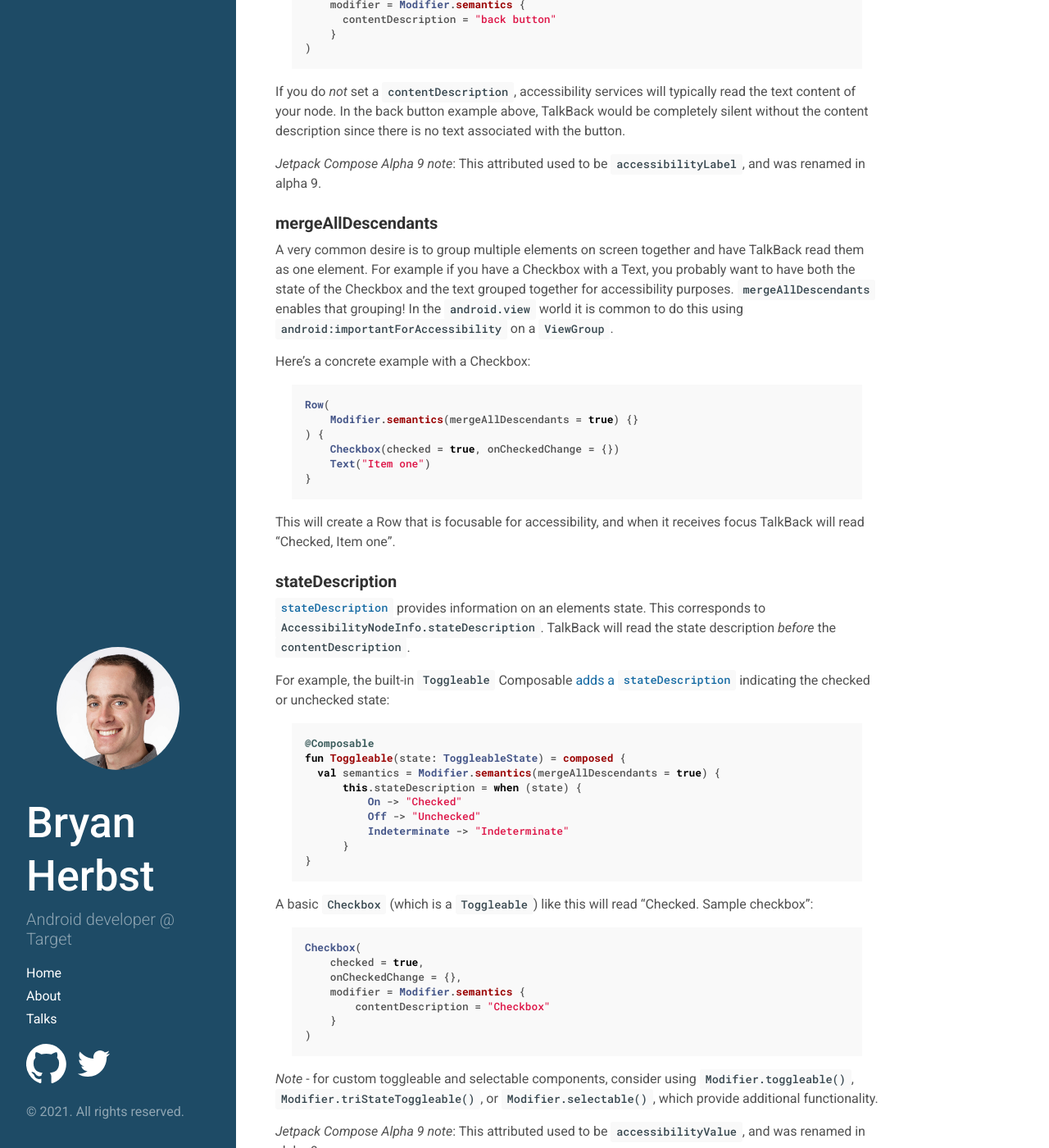
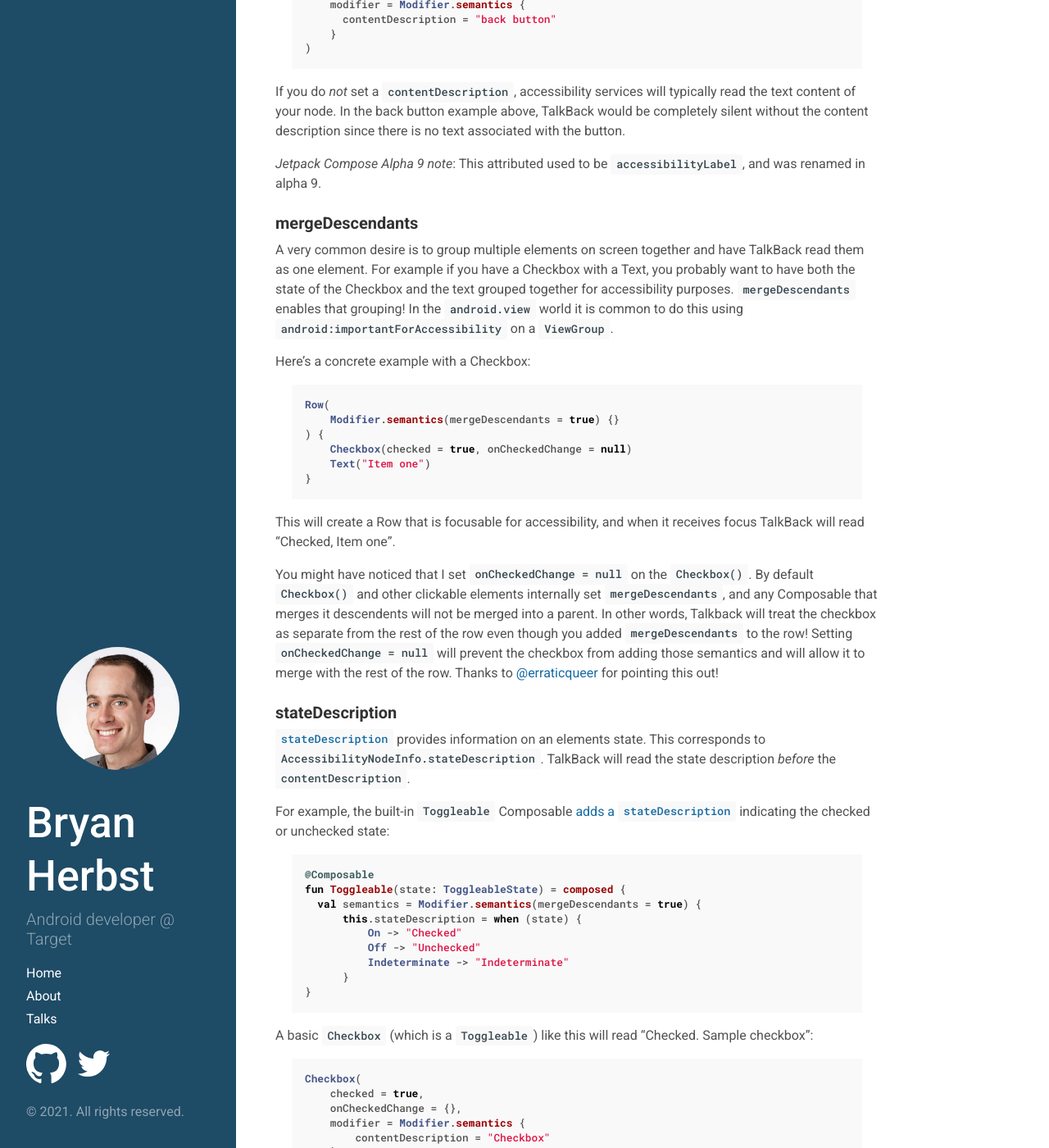
Before and after one commit to bherbst/bryanherbst.com, a Jekyll site: the page built from _posts/2020-11-03-compose-semantics-talkback.md, in a window 1280 px wide and 1400 px high, scrolled down 1580 px. Shown: the whole window at 82% size. Built offline with Jekyll 4.4.1, drawn with Linux system fonts in a browser that asks for light colours; some of the changed text lies outside the part shown.

Commit message:
Update accessibility posts to reflect some API changes

```diff
--- a/_posts/2020-11-03-compose-semantics-talkback.md
+++ b/_posts/2020-11-03-compose-semantics-talkback.md
@@ -51,21 +51,23 @@ If you do _not_ set a `contentDescription`, accessibility services will typicall
 
 *Jetpack Compose Alpha 9 note*: This attributed used to be `accessibilityLabel`, and was renamed in alpha 9.
 
-### mergeAllDescendants
-A very common desire is to group multiple elements on screen together and have TalkBack read them as one element. For example if you have a Checkbox with a Text, you probably want to have both the state of the Checkbox and the text grouped together for accessibility purposes. `mergeAllDescendants` enables that grouping! In the `android.view` world it is common to do this using `android:importantForAccessibility` on a `ViewGroup`.
+### mergeDescendants
+A very common desire is to group multiple elements on screen together and have TalkBack read them as one element. For example if you have a Checkbox with a Text, you probably want to have both the state of the Checkbox and the text grouped together for accessibility purposes. `mergeDescendants` enables that grouping! In the `android.view` world it is common to do this using `android:importantForAccessibility` on a `ViewGroup`.
 
 Here's a concrete example with a Checkbox:
 
 {% highlight kotlin %}
 Row(
-    Modifier.semantics(mergeAllDescendants = true) {}
+    Modifier.semantics(mergeDescendants = true) {}
 ) {
-    Checkbox(checked = true, onCheckedChange = {})
+    Checkbox(checked = true, onCheckedChange = null)
     Text("Item one")
 }
 {% endhighlight %}
 
 This will create a Row that is focusable for accessibility, and when it receives focus TalkBack will read "Checked, Item one".
+
+You might have noticed that I set `onCheckedChange = null` on the `Checkbox()`. By default `Checkbox()` and other clickable elements internally set `mergeDescendants`, and any Composable that merges it descendents will not be merged into a parent. In other words, Talkback will treat the checkbox as separate from the rest of the row even though you added `mergeDescendants` to the row! Setting `onCheckedChange = null` will prevent the checkbox from adding those semantics and will allow it to merge with the rest of the row. Thanks to [@erraticqueer](https://twitter.com/erraticqueer) for pointing this out!
 
 ### stateDescription
 [`stateDescription`](https://developer.android.com/reference/kotlin/androidx/compose/ui/semantics/package-summary#statedescription) provides information on an elements state. This corresponds to `AccessibilityNodeInfo.stateDescription`. TalkBack will read the state description _before_ the `contentDescription`.
@@ -75,7 +77,7 @@ For example, the built-in `Toggleable` Composable [adds a `stateDescription`](ht
 {% highlight kotlin %}
 @Composable
 fun Toggleable(state: ToggleableState) = composed {
-  val semantics = Modifier.semantics(mergeAllDescendants = true) {
+  val semantics = Modifier.semantics(mergeDescendants = true) {
       this.stateDescription = when (state) {
           On -> "Checked"
           Off -> "Unchecked"
@@ -163,7 +165,7 @@ TalkBack will then ignore this element completely. This is similar to setting `a
 ### Modifier.clickable()
 [`Modifier.clickable()`](https://developer.android.com/reference/kotlin/androidx/compose/foundation/package-summary.html#(androidx.compose.ui.Modifier).clickable(kotlin.Boolean,%20kotlin.String,%20androidx.compose.foundation.InteractionState,%20androidx.compose.foundation.Indication,%20kotlin.String,%20kotlin.Function0,%20kotlin.Function0,%20kotlin.Function0)) makes a Composable clickable. It does more than just set up semantics- it also supports features such as ripple indications!
 
-One property that `Modifier.clickable()` sets is `mergeAllDescendants`. This is why all the children of a `Button` are grouped as a single element in TalkBack!
+One property that `Modifier.clickable()` sets is `mergeDescendants`. This is why all the children of a `Button` are grouped as a single element in TalkBack! Note if a clickable element has a clickable child (e.g. a `Checkbox()`), you may want to disable clicking on that child. By default the clickable child will still be clickable independently of the parent.
 
 `clickable()` also sets up appropriate click actions on the accessibility node. You can provide an `onClickLabel` to specify what action clicking this item will trigger. By default, TalkBack will read "double tap to activate", but if you specify an `onClickLabel` it will read that instead. For example, this would read "double tap to open message":
 
```
Also changed, not shown: _posts/2020-10-12-compose-semantics-intro.md (+1 -1 lines).
